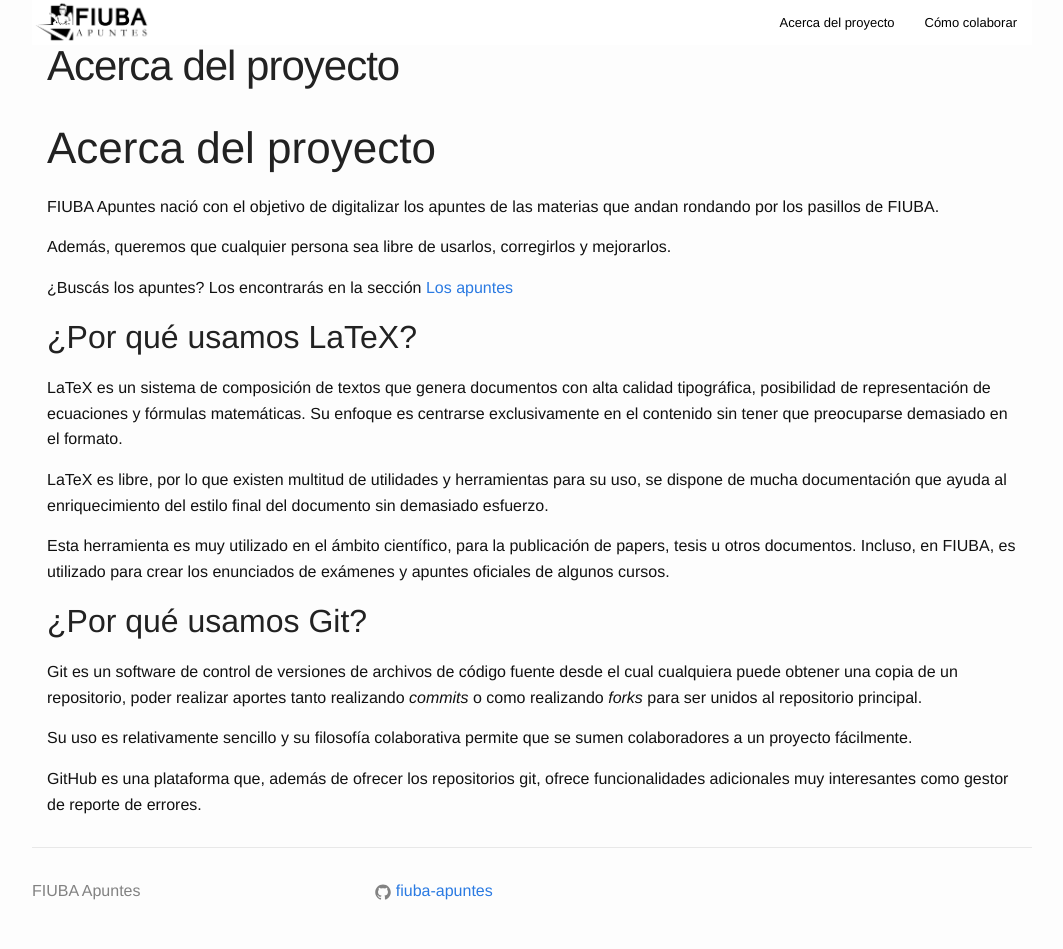
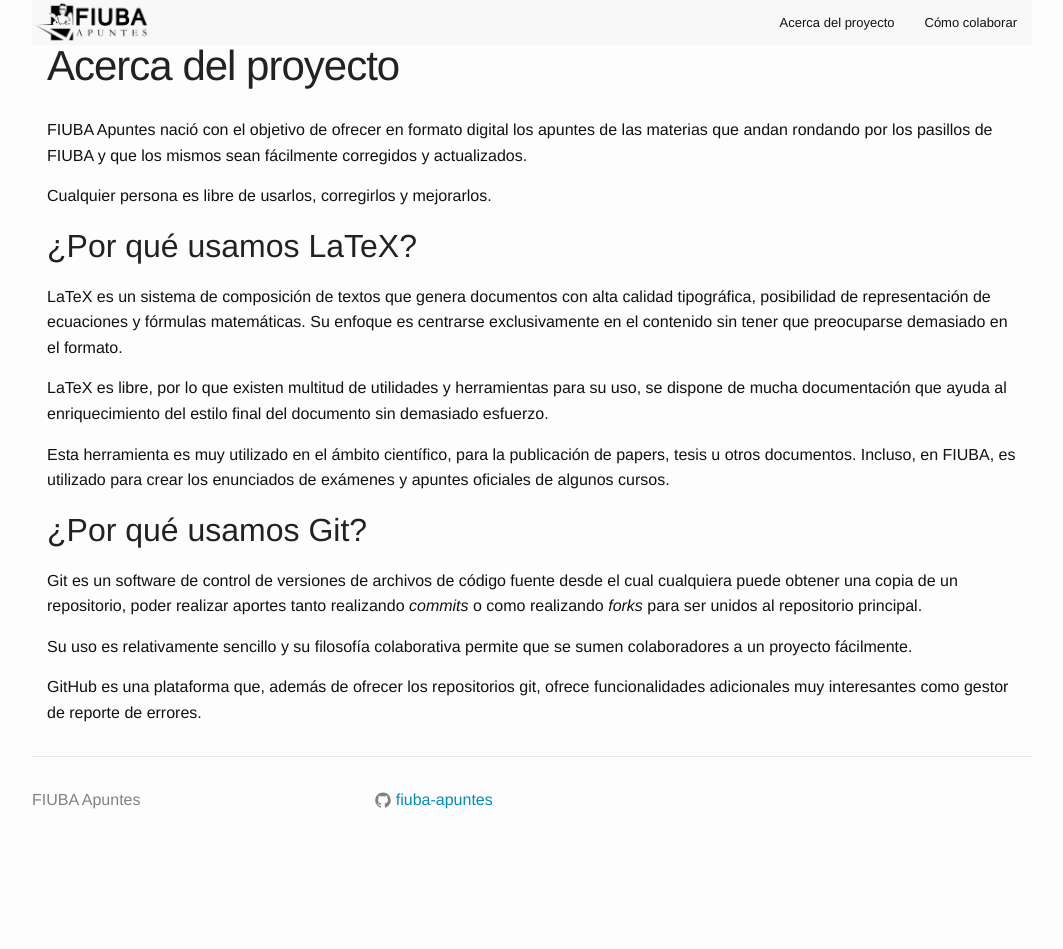
Before and after one commit to fiuba-apuntes/fiuba-apuntes.github.io, a Jekyll site: the page built from acerca-del-proyecto.html, in a window 1280 px wide. Shown: the whole page, without its empty margins (108-1171 px from the left). Built offline with Jekyll 4.4.1, drawn with Linux system fonts in a browser that asks for light colours; after the commit the page ends 900 px from its top, so only the background shows below that.

Commit message:
Corrijo links rotos y mejoro los estilos.

```diff
--- a/_sass/_base.scss
+++ b/_sass/_base.scss
@@ -88,6 +88,7 @@
 /**
  * Links
  */
+/*
 a {
     color: $brand-color;
     text-decoration: none;
@@ -101,7 +102,7 @@
         text-decoration: underline;
     }
 }
-
+*/
 
 
 /**
@@ -151,28 +152,6 @@
 
 
 /**
- * Wrapper
- */
-.wrapper {
-    max-width: -webkit-calc(800px - (#{$spacing-unit} * 2));
-    max-width:         calc(800px - (#{$spacing-unit} * 2));
-    margin-right: auto;
-    margin-left: auto;
-    padding-right: $spacing-unit;
-    padding-left: $spacing-unit;
-    @extend %clearfix;
-
-    @include media-query($on-laptop) {
-        max-width: -webkit-calc(800px - (#{$spacing-unit}));
-        max-width:         calc(800px - (#{$spacing-unit}));
-        padding-right: $spacing-unit / 2;
-        padding-left: $spacing-unit / 2;
-    }
-}
-
-
-
-/**
  * Clearfix
  */
 %clearfix {
--- a/_sass/_layout.scss
+++ b/_sass/_layout.scss
@@ -24,10 +24,10 @@
  * Top bar
  */
 .top-bar {
-    background-color: #FFF;
+    background-color: $topbar-background-color;
 
     .toggle-topbar.menu-icon a {
-        color: #000;
+        color: $text-color;
 
         span:after {
             box-shadow: 0px 0px 0px 1px #000, 0px 7px 0px 1px #000, 0px 14px 0px 1px #000;
@@ -35,7 +35,7 @@
     }
 
     &.expanded .title-area {
-        background-color: #FFF;
+        background-color: $topbar-background-color;
     }
 }
 
@@ -44,14 +44,13 @@
     ul {
 
         li {
-            background-color: #FFF;
 
             & > a {
-                 color: #000;
+                 color: $text-color;
             }
 
             &:hover:not(.has-form) > a {
-                color: #000;
+                color: $text-color;
             }
         }
     }
@@ -60,10 +59,10 @@
 
         a {
             &:not(.button) {
-                background-color: #FFF;
+                background-color: $topbar-background-color;
             }
             &:hover:not(.button) {
-                background-color: #cbcbcb;
+                background-color: $topbar-button-hover-color;
             }
         }
     }
--- a/acerca-del-proyecto.html
+++ b/acerca-del-proyecto.html
@@ -1,15 +1,12 @@
 ---
 layout: page
 title: Acerca del proyecto
-permalink: /sobre-el-proyecto/
+permalink: /acerca-del-proyecto/
 ---
 
 <div class="page-content">
-    <h1>Acerca del proyecto</h1>
-    <p>FIUBA Apuntes nació con el objetivo de digitalizar los apuntes de las materias que andan rondando por los pasillos de FIUBA.</p>
-    <p>Además, queremos que cualquier persona sea libre de usarlos, corregirlos y mejorarlos.</p>
-    <p></p>
-    <p>¿Buscás los apuntes? Los encontrarás en la sección <a href="/apuntes/">Los apuntes</a></p>
+    <p>FIUBA Apuntes nació con el objetivo de ofrecer en formato digital los apuntes de las materias que andan rondando por los pasillos de FIUBA y que los mismos sean fácilmente corregidos y actualizados.</p>
+    <p>Cualquier persona es libre de usarlos, corregirlos y mejorarlos.</p>
 
     <h2>¿Por qué usamos LaTeX?</h2>
     <p>LaTeX es un sistema de composición de textos que genera documentos con alta calidad tipográfica, posibilidad de representación de ecuaciones y fórmulas matemáticas. Su enfoque es centrarse exclusivamente en el contenido sin tener que preocuparse demasiado en el formato.</p>
--- a/como-colaborar.html
+++ b/como-colaborar.html
@@ -7,7 +7,7 @@
 <div class="page-content">
     <h2>Informar errores o sugerir mejoras</h2>
     <p>Lo más fácil es informarnos los errores ortográficos, errores en las fórmulas, gráficos faltantes. También se pueden sugerir contenidos nuevos, aportar gráficos de mejor calidad, etc.</p>
-    <p>Para informarnos o sugerirnos cosas, contacta con algún <a href="https://github.com/orgs/fiuba-apuntes/people">administrador del proyecto</a>. Otra opción es crearte una cuenta o iniciar sesión en <a href="https://github.com/">GitHub</a> y crear un <i>issue</i> en el repositorio correspondiente al apunte sobre el cual se va a hacer el reporte. Los enlaces a los repositorios los encontrarás en la seccion <a href="/apuntes">Los apuntes</a>.</p>
+    <p>Para informarnos o sugerirnos cosas, contacta con algún <a href="https://github.com/orgs/fiuba-apuntes/people">administrador del proyecto</a>. Otra opción es crearte una cuenta o iniciar sesión en <a href="https://github.com/">GitHub</a> y crear un <i>issue</i> en el repositorio correspondiente al apunte sobre el cual se va a hacer el reporte. Los enlaces a los repositorios los encontrarás en la página de <a href="/">inicio</a>.</p>
 
     <h2>Proporcionar mejoras mediante un <i>fork</i></h2>
     <p>GitHub proporciona una forma relativamente sencilla para realizar <i>forks</i> para poder realizar cambios al proyecto. Luego de hacer las correcciones y/o mejoras sólo hay que solicitar un <i>pull request</i>, es decir, una peticion para unir los cambios al repositorio principal. Un administrador del repositorio revisará los cambios realizados y los aprobará.</p>
--- a/css/main.scss
+++ b/css/main.scss
@@ -4,35 +4,31 @@
 @charset "utf-8";
 
 
-
 // Our variables
+// Font Style
 $base-font-family: Helvetica, Arial, sans-serif;
 $base-font-size:   16px;
 $small-font-size:  $base-font-size * 0.875;
 $base-line-height: 1.5;
 
+// Spacing
 $spacing-unit:     30px;
 
+// Colors
 $text-color:       #111;
 $background-color: #fdfdfd;
 $brand-color:      #2a7ae2;
+
+$topbar-background-color: #f8f8f8;
+$topbar-button-hover-color: #efefef;
 
 $grey-color:       #828282;
 $grey-color-light: lighten($grey-color, 40%);
 $grey-color-dark:  darken($grey-color, 25%);
 
-$on-palm:          600px;
 $on-laptop:        800px;
 
 
-
-// Using media queries with like this:
-// @include media-query($palm) {
-//     .wrapper {
-//         padding-right: $spacing-unit / 2;
-//         padding-left: $spacing-unit / 2;
-//     }
-// }
 @mixin media-query($device) {
     @media screen and (max-width: $device) {
         @content;
--- a/index.html
+++ b/index.html
@@ -16,9 +16,9 @@
             <div id="{{ departamento.codigo-interno }}" class="content">
                 {% for apunte in departamento.apuntes %}
                 <div class="row">
-                    <div class="small-8 columns">{{ apunte.codigo }} &nbsp; {{apunte.asignatura}}</div>
-                    <div class="small-2 columns"><a href="{{ apunte.repositorio}}">repositorio</a></div>
-                    <div class="small-2 columns"><a href="{{ apunte.pdf }}">PDF</a></div>
+                    <div class="small-12 medium-8 columns">{{ apunte.codigo }} &nbsp; {{apunte.asignatura}}</div>
+                    <div class="small-6 medium-2 columns"><a href="{{ apunte.repositorio}}">repositorio</a></div>
+                    <div class="small-6 medium-2 columns"><a href="{{ apunte.pdf }}">PDF</a></div>
                 </div>
                 {% endfor %}
             </div>
```
